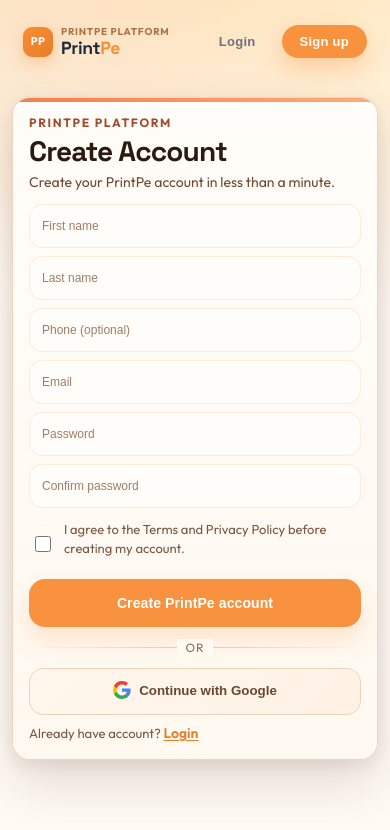
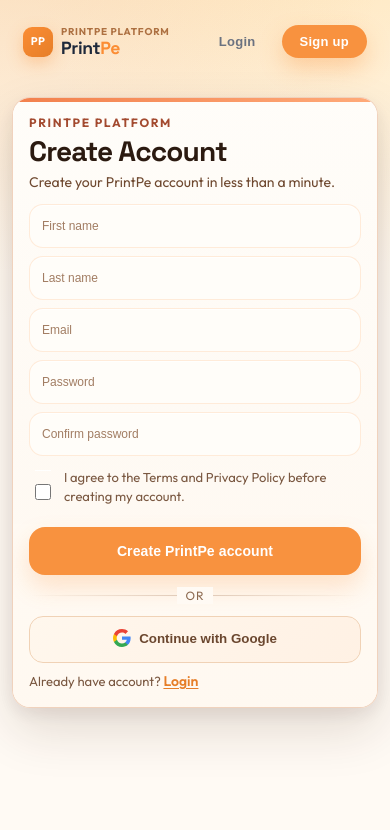
Before and after one commit to navneetsingh34/printpe_webApp, a React (Vite) app: page /auth/register in a window 390 px wide. Shown: the top 830 px of the page. Built offline with nearby package versions, Linux system fonts and the light colour scheme.

Commit message:
remove phone number

```diff
--- a/src/features/auth/RegisterPage.tsx
+++ b/src/features/auth/RegisterPage.tsx
@@ -14,7 +14,6 @@
   const [form, setForm] = useState({
     firstName: "",
     lastName: "",
-    phone: "",
     email: "",
     password: "",
     confirmPassword: "",
@@ -109,7 +108,6 @@
       const response = await signUp({
         firstName: form.firstName.trim(),
         lastName: form.lastName.trim(),
-        phone: form.phone.trim() || undefined,
         email: form.email.trim().toLowerCase(),
         password: form.password,
         role: "user",
@@ -158,11 +156,6 @@
           placeholder="Last name"
           value={form.lastName}
           onChange={(e) => setForm((p) => ({ ...p, lastName: e.target.value }))}
-        />
-        <input
-          placeholder="Phone (optional)"
-          value={form.phone}
-          onChange={(e) => setForm((p) => ({ ...p, phone: e.target.value }))}
         />
         <input
           placeholder="Email"
```
